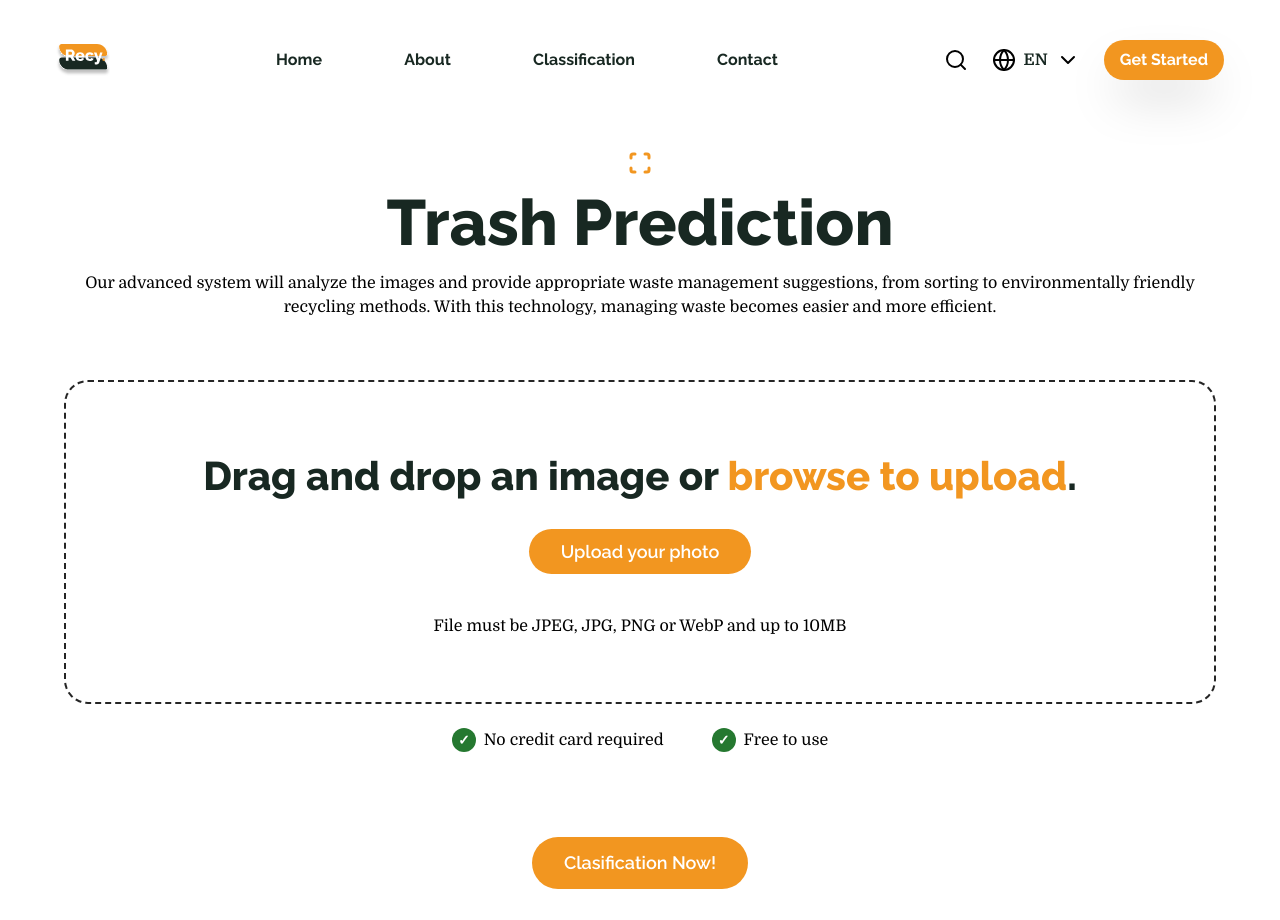
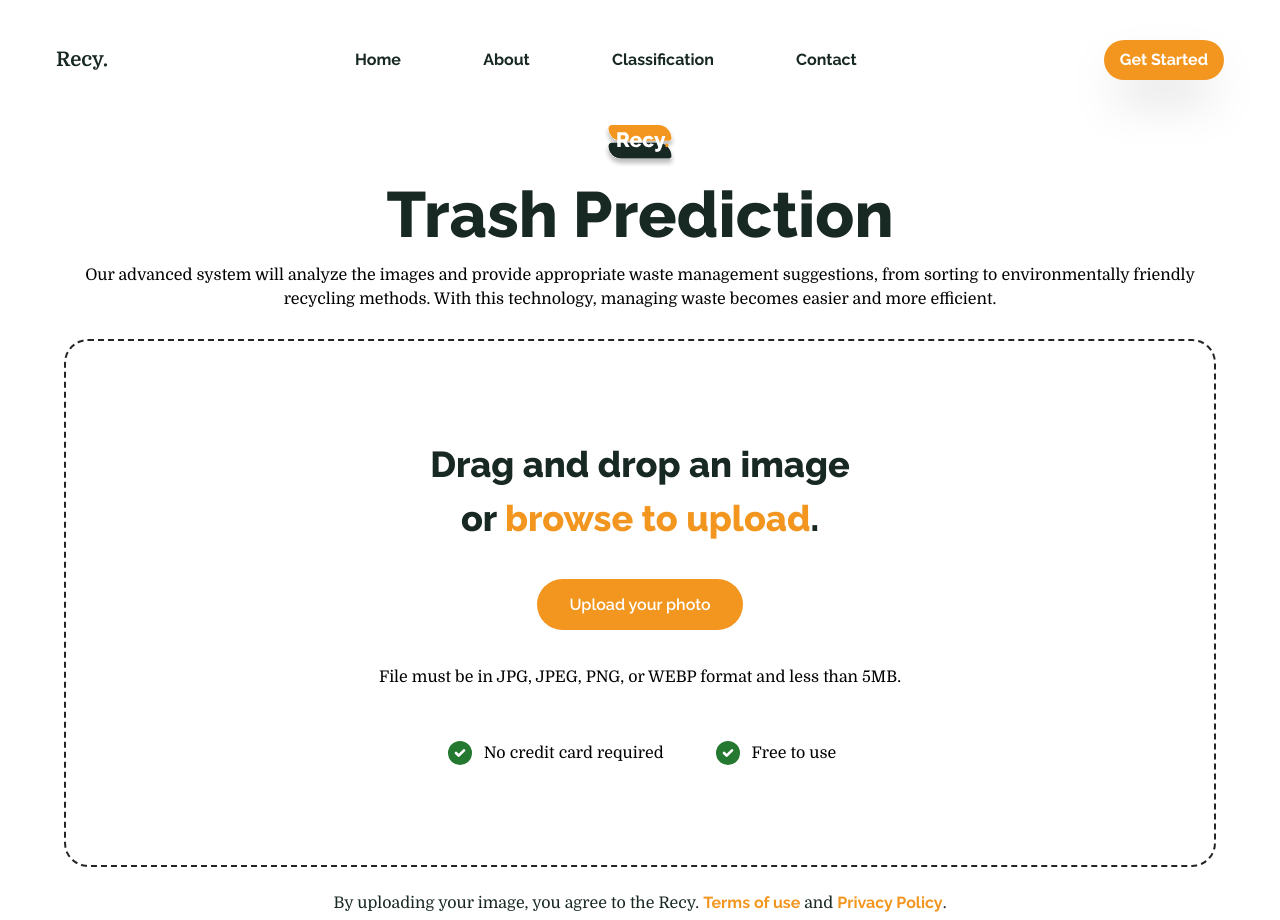
Before and after one commit to damar-glh/recy, a Flask app: page / in a window 1280 px wide. Run offline with Flask 3, Linux system fonts and the light colour scheme; parts of the project's set-up code (start-up, migrations or seed data) failed here and were passed over.

Commit message:
ref: upload file & template prediction page

```diff
--- a/routes.py
+++ b/routes.py
@@ -4,7 +4,6 @@ from joblib import load
 # Blueprint
 main_routes = Blueprint('main_routes', __name__)
 
-# Load model dan scaler
 with open('model/trash_predict_model_scalar.pkl', 'rb') as scaler_file:
     scaler = load(scaler_file)
 with open('model/trash_predict_model_svm.pkl', 'rb') as model_file:
--- a/static/dist/output.css
+++ b/static/dist/output.css
@@ -723,28 +719,28 @@ button {
   margin-top: 2.5rem;
 }
 
+.mt-12{
+  margin-top: 3rem;
+}
+
+.mt-4{
+  margin-top: 1rem;
+}
+
+.mt-6{
+  margin-top: 1.5rem;
+}
+
 .mt-8{
   margin-top: 2rem;
 }
 
-.ml-4{
-  margin-left: 1rem;
-}
-
-.mt-12{
-  margin-top: 3rem;
-}
-
-.mt-6{
-  margin-top: 1.5rem;
-}
-
-.mt-4{
-  margin-top: 1rem;
-}
-
 .block{
   display: block;
+}
+
+.inline-block{
+  display: inline-block;
 }
 
 .inline{
@@ -795,10 +791,6 @@ button {
   height: 0.25rem;
 }
 
-.h-6{
-  height: 1.5rem;
-}
-
 .min-h-screen{
   min-height: 100vh;
 }
@@ -807,14 +799,14 @@ button {
   width: 50%;
 }
 
-.w-6{
-  width: 1.5rem;
-}
-
 .w-full{
   width: 100%;
 }
 
+.max-w-3xl{
+  max-width: 48rem;
+}
+
 .max-w-6xl{
   max-width: 72rem;
 }
@@ -823,6 +815,10 @@ button {
   max-width: 1440px;
 }
 
+.max-w-md{
+  max-width: 28rem;
+}
+
 .shrink{
   flex-shrink: 1;
 }
@@ -867,6 +863,10 @@ button {
   justify-content: space-around;
 }
 
+.justify-evenly{
+  justify-content: space-evenly;
+}
+
 .gap-10{
   gap: 2.5rem;
 }
@@ -883,16 +883,12 @@ button {
   gap: 0.75rem;
 }
 
+.gap-6{
+  gap: 1.5rem;
+}
+
 .gap-4{
   gap: 1rem;
-}
-
-.gap-6{
-  gap: 1.5rem;
-}
-
-.gap-8{
-  gap: 2rem;
 }
 
 .truncate{
@@ -963,16 +972,6 @@ button {
   background-color: rgb(255 255 255 / var(--tw-bg-opacity, 1));
 }
 
-.bg-darkgreen{
-  --tw-bg-opacity: 1;
-  background-color: rgb(24 40 34 / var(--tw-bg-opacity, 1));
-}
-
-.bg-castletongreen{
-  --tw-bg-opacity: 1;
-  background-color: rgb(37 120 48 / var(--tw-bg-opacity, 1));
-}
-
 .p-1{
   padding: 0.25rem;
 }
@@ -981,13 +980,12 @@ button {
   padding: 2.5rem;
 }
 
-.p-16{
-  padding: 4rem;
-}
-
-.px-12{
-  padding-left: 3rem;
-  padding-right: 3rem;
+.p-24{
+  padding: 6rem;
+}
+
+.p-8{
+  padding: 2rem;
 }
 
 .px-4{
@@ -1029,31 +1041,38 @@ button {
   line-height: 1.5rem;
 }
 
+.text-h6{
+  font-size: 20px;
+}
+
 .text-lg{
   font-size: 1.125rem;
   line-height: 1.75rem;
 }
 
-.text-sm{
-  font-size: 0.875rem;
-  line-height: 1.25rem;
-}
-
 .text-xl{
   font-size: 1.25rem;
   line-height: 1.75rem;
 }
 
+.text-h3{
+  font-size: 40px;
+}
+
+.text-p{
+  font-size: 20px;
+}
+
+.text-small{
+  font-size: 16px;
+}
+
 .font-bold{
   font-weight: 700;
 }
 
 .font-extrabold{
   font-weight: 800;
-}
-
-.font-medium{
-  font-weight: 500;
 }
 
 .font-semibold{
--- a/templates/index.html
+++ b/templates/index.html
@@ -12,7 +12,49 @@
     <nav class="mx-auto p-10">
         <div class="flex justify-between items-center gap-10">
             <div>
-                <svg width="auto" height="32" viewBox="0 0 68 40" fill="none" xmlns="http://www.w3.org/2000/svg">
+                <a href="/" class="text-darkgreen">
+                    <p class="font-bold">Recy.</p>
+                </a>
+            </div>
+            <ul class="flex justify-around w-1/2">
+                <li><a href="/" class="text-darkgreen">Home</a></li>
+                <li><a href="/" class="text-darkgreen">About</a></li>
+                <li><a href="/" class="text-darkgreen">
+                    Classification
+                </a></li>
+                <li><a href="/" class="text-darkgreen">Contact</a></li>
+            </ul>
+            <div class="flex items-center gap-6">
+<!--                <svg xmlns="http://www.w3.org/2000/svg" width="24" height="24" viewBox="0 0 24 24" fill="none"-->
+<!--                     stroke="currentColor" stroke-width="2" stroke-linecap="round" stroke-linejoin="round"-->
+<!--                     class="lucide lucide-search-icon lucide-search">-->
+<!--                    <path d="m21 21-4.34-4.34"/>-->
+<!--                    <circle cx="11" cy="11" r="8"/>-->
+<!--                </svg>-->
+<!--                <div class="flex items-center gap-2 cursor-pointer">-->
+<!--                    <svg xmlns="http://www.w3.org/2000/svg" width="24" height="24" viewBox="0 0 24 24" fill="none"-->
+<!--                         stroke="currentColor" stroke-width="2" stroke-linecap="round" stroke-linejoin="round"-->
+<!--                         class="lucide lucide-globe-icon lucide-globe">-->
+<!--                        <circle cx="12" cy="12" r="10"/>-->
+<!--                        <path d="M12 2a14.5 14.5 0 0 0 0 20 14.5 14.5 0 0 0 0-20"/>-->
+<!--                        <path d="M2 12h20"/>-->
+<!--                    </svg>-->
+<!--                    <small class="text-darkgreen font-bold">EN</small>-->
+<!--                    <svg xmlns="http://www.w3.org/2000/svg" width="24" height="24" viewBox="0 0 24 24" fill="none"-->
+<!--                         stroke="currentColor" stroke-width="2" stroke-linecap="round" stroke-linejoin="round"-->
+<!--                         class="lucide lucide-chevron-down-icon lucide-chevron-down">-->
+<!--                        <path d="m6 9 6 6 6-6"/>-->
+<!--                    </svg>-->
+<!--                </div>-->
+                <button class="text-white bg-oranye font-bold px-4 py-2 rounded-3xl hover:bg-darkgreen shadow-2xl transition duration-300">
+                    Get Started
+                </button>
+            </div>
+        </div>
+    </nav>
+    <section class="w-full min-h-screen flex flex-col justify-evenly text-center items-center gap-6">
+        <div class="flex flex-col items-center">
+            <svg width="auto" height="42" viewBox="0 0 68 40" fill="none" xmlns="http://www.w3.org/2000/svg">
                 <g filter="url(#filter0_d_73_37)">
                     <path d="M4 3C4 1.34315 5.34315 0 7 0H51.1429C58.2437 0 64 5.75634 64 12.8571C64 14.0406 63.0406 15 61.8571 15H16C9.37258 15 4 9.62742 4 3Z"
                           fill="#F29620"/>
@@ -51,54 +93,6 @@
                     </filter>
                 </defs>
             </svg>
-            </div>
-            <ul class="flex justify-around w-1/2">
-                <li><a href="/" class="text-darkgreen">Home</a></li>
-                <li><a href="/" class="text-darkgreen">About</a></li>
-                <li><a href="/" class="text-darkgreen">
-                    Classification
-                </a></li>
-                <li><a href="/" class="text-darkgreen">Contact</a></li>
-            </ul>
-            <div class="flex items-center gap-6">
-                <svg xmlns="http://www.w3.org/2000/svg" width="24" height="24" viewBox="0 0 24 24" fill="none"
-                     stroke="currentColor" stroke-width="2" stroke-linecap="round" stroke-linejoin="round"
-                     class="lucide lucide-search-icon lucide-search">
-                    <path d="m21 21-4.34-4.34"/>
-                    <circle cx="11" cy="11" r="8"/>
-                </svg>
-                <div class="flex items-center gap-2 cursor-pointer">
-                    <svg xmlns="http://www.w3.org/2000/svg" width="24" height="24" viewBox="0 0 24 24" fill="none"
-                         stroke="currentColor" stroke-width="2" stroke-linecap="round" stroke-linejoin="round"
-                         class="lucide lucide-globe-icon lucide-globe">
-                        <circle cx="12" cy="12" r="10"/>
-                        <path d="M12 2a14.5 14.5 0 0 0 0 20 14.5 14.5 0 0 0 0-20"/>
-                        <path d="M2 12h20"/>
-                    </svg>
-                    <p class="text-darkgreen text-base font-bold">EN</p>
-                    <svg xmlns="http://www.w3.org/2000/svg" width="24" height="24" viewBox="0 0 24 24" fill="none"
-                         stroke="currentColor" stroke-width="2" stroke-linecap="round" stroke-linejoin="round"
-                         class="lucide lucide-chevron-down-icon lucide-chevron-down">
-                        <path d="m6 9 6 6 6-6"/>
-                    </svg>
-                </div>
-                <button class="text-white bg-oranye font-bold px-4 py-2 rounded-3xl hover:bg-darkgreen shadow-2xl transition duration-300">
-                    Get Started
-                </button>
-            </div>
-        </div>
-    </nav>
-    <section class="w-full min-h-screen flex flex-col justify-around text-center">
-        <div class="flex flex-col items-center">
-            <svg xmlns="http://www.w3.org/2000/svg" width="24" height="24" viewBox="0 0 24 24" fill="none"
-                 stroke="#F29620"
-                 stroke-width="3" stroke-linecap="round" stroke-linejoin="round"
-                 class="lucide lucide-scan-icon lucide-scan">
-                <path d="M3 7V5a2 2 0 0 1 2-2h2"/>
-                <path d="M17 3h2a2 2 0 0 1 2 2v2"/>
-                <path d="M21 17v2a2 2 0 0 1-2 2h-2"/>
-                <path d="M7 21H5a2 2 0 0 1-2-2v-2"/>
-            </svg>
             <h1 class="text-darkgreen font-extrabold">Trash Prediction</h1>
             <small class="max-w-6xl">
                 Our advanced system will analyze the images and provide appropriate waste management suggestions, from
@@ -106,81 +100,137 @@
                 easier and more efficient.
             </small>
         </div>
-        <!--        <div class="flex justify-center items-center">-->
-        <!--            <div class="bg-oranye rounded-full p-1 flex">-->
-        <!--                <button class="tab-button active bg-oranye text-white px-8 py-3 rounded-full font-semibold text-lg flex items-center gap-3 transition-all duration-300">-->
+        <div class="max-w-6xl mx-auto w-full">
+            <!--            <div class="flex justify-center gap-6 mb-8">-->
+            <!--                <button class="tab-button active text-oranye text-h6 font-bold border-oranye border-b-2 px-8 py-3 flex items-center gap-3 transition-all duration-300">-->
             <!--                    <svg xmlns="http://www.w3.org/2000/svg" width="20" height="20" viewBox="0 0 24 24" fill="none"-->
-        <!--                         stroke="currentColor" stroke-width="2" stroke-linecap="round" stroke-linejoin="round">-->
+            <!--                         stroke="#F29620" stroke-width="2" stroke-linecap="round" stroke-linejoin="round">-->
             <!--                        <path d="M14 2H6a2 2 0 0 0-2 2v16a2 2 0 0 0 2 2h12a2 2 0 0 0 2-2V8z"/>-->
             <!--                        <polyline points="14,2 14,8 20,8"/>-->
             <!--                        <line x1="16" y1="13" x2="8" y2="13"/>-->
             <!--                        <line x1="16" y1="17" x2="8" y2="17"/>-->
             <!--                        <polyline points="10,9 9,9 8,9"/>-->
             <!--                    </svg>-->
-        <!--                    Upload Files Image-->
+            <!--                    Upload-->
             <!--                </button>-->
-        <!--                <button class="tab-button bg-transparent text-oranye border-2 border-oranye px-8 py-3 rounded-full font-semibold text-lg flex items-center gap-3 transition-all duration-300 hover:bg-oranye hover:text-white">-->
+            <!--                <button class="tab-button text-oranye text-h6 font-bold px-8 py-3 flex items-center gap-3 transition-all duration-300">-->
             <!--                    <svg xmlns="http://www.w3.org/2000/svg" width="20" height="20" viewBox="0 0 24 24" fill="none"-->
             <!--                         stroke="currentColor" stroke-width="2" stroke-linecap="round" stroke-linejoin="round">-->
             <!--                        <path d="M14.5 4h-5L7 7H4a2 2 0 0 0-2 2v9a2 2 0 0 0 2 2h16a2 2 0 0 0 2-2V9a2 2 0 0 0-2-2h-3l-2.5-3z"/>-->
             <!--                        <circle cx="12" cy="13" r="3"/>-->
             <!--                    </svg>-->
-        <!--                    Scan Using Camera-->
+            <!--                    Camera-->
             <!--                </button>-->
             <!--            </div>-->
-        <!--        </div>-->
-        <div class="max-w-6xl mx-auto w-full">
-            <div class="border-2 border-dashed border-erieblack rounded-3xl p-16 text-center bg-gray-50 hover:border-oranye hover:bg-orange-50 transition-all duration-300">
-                <div class="mb-8">
-                    <h3 class="font-extrabold text-darkgreen mb-2">
+            <div class="flex flex-col gap-12 border-2 border-dashed border-erieblack rounded-3xl p-24 text-center bg-gray-50 hover:border-oranye hover:bg-orange-50 transition-all duration-300"
+                 id="drop-zone">
+                <h4 class="font-extrabold text-darkgreen max-w-md mx-auto">
                     Drag and drop an image or <span class="text-oranye">browse to upload</span>.
-                    </h3>
+                </h4>
+                <form id="uploadForm" action="{{ url_for('main_routes.make_prediction') }}" method="POST"
+                      enctype="multipart/form-data">
+                    <input type="file" name="image" id="fileInput" class="hidden" accept=".jpg, .jpeg, .png, .webp">
+                    <label for="fileInput"
+                           class="bg-oranye text-white px-8 py-4 rounded-full font-semibold cursor-pointer hover:bg-darkgreen transition-all duration-300">Upload
+                        your photo</label>
+                    {% if error_message %}
+                    <div class="mt-4 bg-red-100 border border-red-400 text-red-700 px-4 py-3 rounded relative"
+                         role="alert">
+                        <strong>Error:</strong> {{ error_message }}
                     </div>
-                <form id="uploadForm" action="{{ url_for('main_routes.make_prediction') }}" method="post"
-                      enctype="multipart/form-data">
-                    <input type="file" name="image" accept=".jpg,.jpeg,.png,.webp" class="hidden" id="fileInput"
-                           onchange="updateFileName(this)">
-                    <label for="fileInput"
-                           class="bg-oranye text-white px-8 py-3 rounded-full font-semibold text-lg cursor-pointer hover:bg-darkgreen transition-all duration-300">
-                        Upload your photo
-                    </label>
-                    <p id="selectedFileName" class="mt-4 text-darkgreen"></p>
+                    {% endif %}
+                    <small class="mt-12 block" id="counter">
+                        File must be in JPG, JPEG, PNG, or WEBP format and less than 5MB.
+                    </small>
                 </form>
-                <small class="mt-12 block">
-                    File must be JPEG, JPG, PNG or WebP and up to 10MB
-                </small>
-            </div>
-            <div class="flex justify-center gap-12 mt-6">
+                <div class="flex justify-center gap-12">
                     <div class="flex items-center gap-2">
-                    <div class="bg-castletongreen text-white rounded-full w-6 h-6 flex items-center justify-center text-sm font-bold">
-                        ✓
-                    </div>
+                        <svg xmlns="http://www.w3.org/2000/svg" width="32" height="32" viewBox="0 0 24 24"
+                             fill="#257830"
+                             stroke="#fff" stroke-width="2" stroke-linecap="round" stroke-linejoin="round"
+                             class="lucide lucide-circle-check-icon lucide-circle-check">
+                            <circle cx="12" cy="12" r="10"/>
+                            <path d="m9 12 2 2 4-4"/>
+                        </svg>
                         <small>No credit card required</small>
                     </div>
                     <div class="flex items-center gap-2">
-                    <div class="bg-castletongreen text-white rounded-full w-6 h-6 flex items-center justify-center text-sm font-bold">
-                        ✓
-                    </div>
+                        <svg xmlns="http://www.w3.org/2000/svg" width="32" height="32" viewBox="0 0 24 24"
+                             fill="#257830"
+                             stroke="#fff" stroke-width="2" stroke-linecap="round" stroke-linejoin="round"
+                             class="lucide lucide-circle-check-icon lucide-circle-check">
+                            <circle cx="12" cy="12" r="10"/>
+                            <path d="m9 12 2 2 4-4"/>
+                        </svg>
                         <small>Free to use</small>
                     </div>
                 </div>
             </div>
-        <div class="text-center">
-            <button type="submit" form="uploadForm" class="bg-oranye text-white px-8 py-3 rounded-full font-semibold text-lg mt-6 hover:bg-orange-600 transition-all duration-300">
-                Clasification Now!
-            </button>
+            <small class="mt-6 block text-darkgreen">
+                By uploading your image, you agree to the Recy. <a href="/" class="text-oranye font-bold">Terms of
+                use </a> and <a href="/" class="text-oranye font-bold">Privacy Policy</a>.
+            </small>
+            <!--            <button type="submit" form="uploadForm"-->
+            <!--                    class="bg-oranye text-white px-8 py-3 rounded-full font-semibold text-lg mt-6 hover:bg-darkgreen transition-all duration-300">-->
+            <!--                Clasification Now!-->
+            <!--            </button>-->
         </div>
     </section>
 </main>
 <script>
-    function updateFileName(input) {
-        const fileNameDisplay = document.getElementById('selectedFileName');
-        if (input.files.length > 0) {
-            fileNameDisplay.textContent = input.files[0].name;
-        } else {
-            fileNameDisplay.textContent = '';
+    document.addEventListener('DOMContentLoaded', () => {
+        const dropZone = document.getElementById('drop-zone');
+        const uploadForm = document.getElementById('uploadForm');
+        const fileInput = document.getElementById('fileInput');
+        const counterElement = document.getElementById('counter');
+
+        function checkFileSize(file) {
+            const maxSize = 5 * 1024 * 1024;
+            if (file.size > maxSize) {
+                counterElement.classList.add('text-red-500', 'font-bold');
+                counterElement.classList.remove('text-darkgreen');
+                return false;
             }
+            return true;
         }
+
+        function checkFileType(file) {
+            const allowedTypes = ['image/jpeg', 'image/jpg', 'image/png', 'image/webp'];
+            if (!allowedTypes.includes(file.type)) {
+                counterElement.classList.add('text-red-500', 'font-bold');
+                counterElement.classList.remove('text-darkgreen');
+                return false;
+            }
+            return true;
+        }
+
+        // dropZone.addEventListener('dragover', (e) => {
+        //     e.preventDefault();
+        //     dropZone.classList.add('border-4', 'border-oranye', 'bg-orange-50');
+        // });
+        //
+        // dropZone.addEventListener('dragleave', () => {
+        //     dropZone.classList.remove('border-4', 'border-oranye', 'bg-orange-50');
+        // });
+        //
+        // dropZone.addEventListener('drop', (e) => {
+        //     e.preventDefault();
+        //     dropZone.classList.remove('border-4', 'border-oranye', 'bg-orange-50');
+        //     console.log(e.dataTransfer.files[0]);
+        // });
+
+        fileInput.addEventListener('change', () => {
+            const file = fileInput.files[0];
+            if (checkFileSize(file) && checkFileType(file)) {
+                counterElement.innerText = '';
+                uploadForm.submit();
+            }
+        });
+
+        // dropZone.addEventListener('click', () => {
+        //     fileInput.click();
+        // });
+    })
 </script>
 </body>
 </html>
```
Also changed, not shown: other parts of static/dist/output.css (+51 -38 lines), templates/result.html (added, +150 -0 lines). Lines whose indentation alone changed are shown as unchanged.
